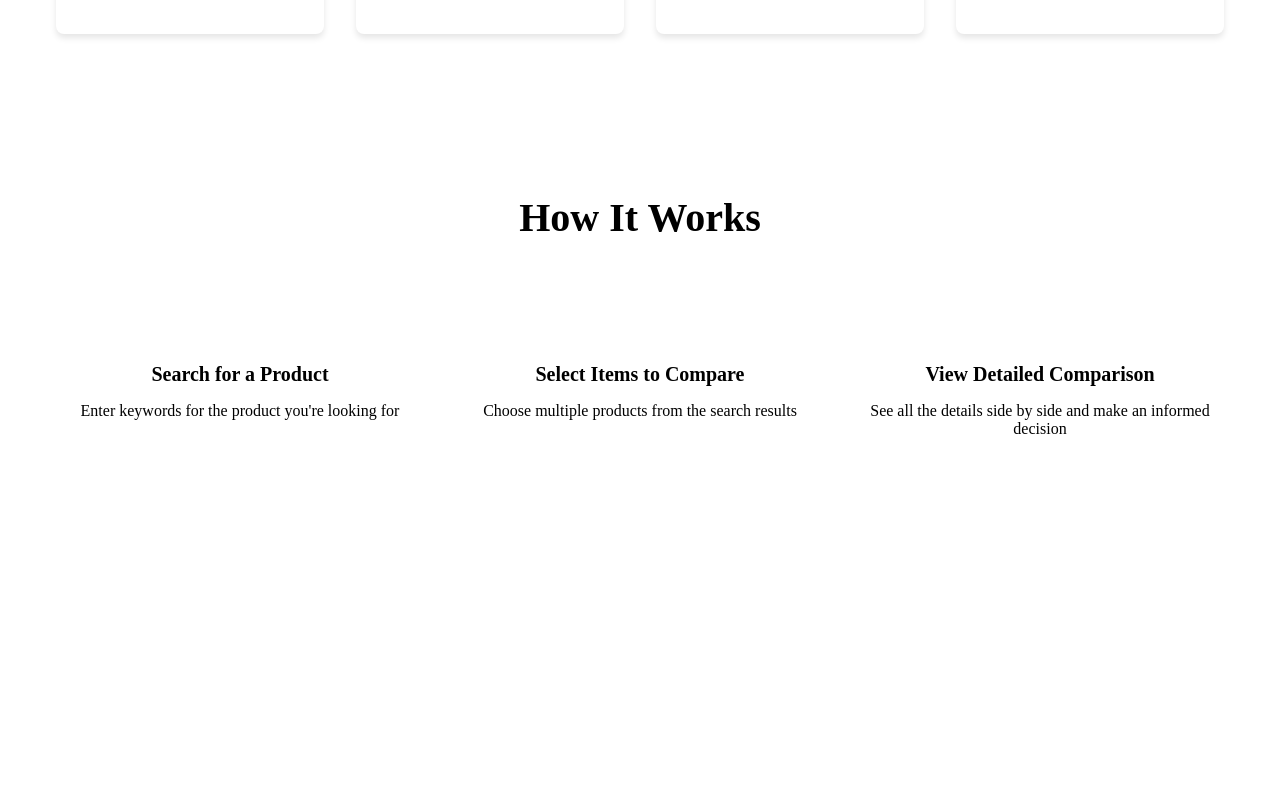
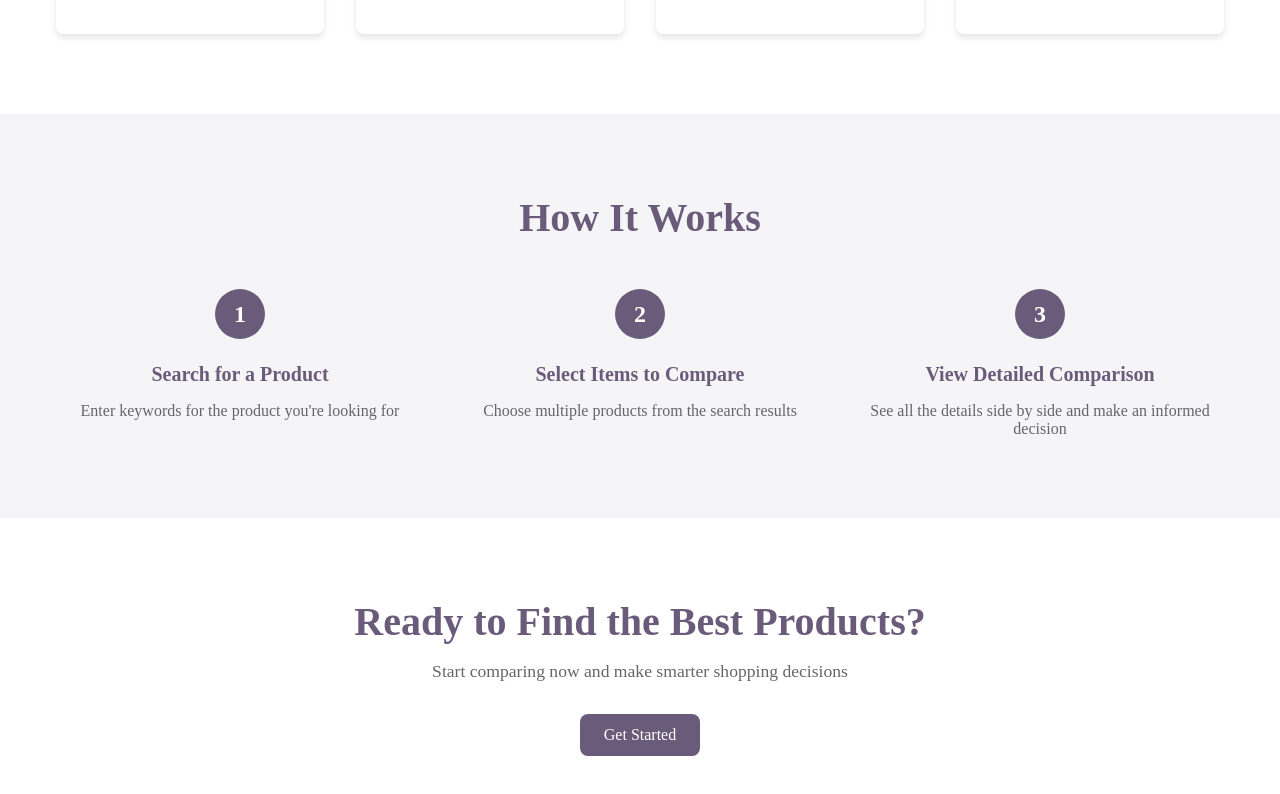
Before and after one commit to viruchafale/Zayvo, a React (Vite) app in the folder zayvo/: page /search in a window 1280 px wide. Shown: the part 1144-1938 px from the top of the page. Before the commit the page ends 1662 px from the top, so only its background shows below. Built offline with nearby package versions, Linux system fonts and the light colour scheme.

Commit message:
added the footer and trying to add routing

```diff
--- a/zayvo/src/pages/Search/Search.css
+++ b/zayvo/src/pages/Search/Search.css
@@ -10,15 +10,16 @@
 
 .searchPage h1 {
     font-size: 2rem;
-    margin-bottom: 2rem;
+    margin-bottom: 1rem;
     color:#6b5b7a;
+    margin-left: 2rem; ;
 }
 
 
 .searchForm{
     display: flex;
     gap: 1rem;
-    margin-bottom: 2rem;
+    margin: 2rem;
 
 }
 .searchInput {
@@ -37,7 +38,7 @@
     transition: all 0.3s ease;
     border: none;
     font-size: 1rem;
-  }
+}
 
 .btn-primary {
 background-color:#6b5b7a;
@@ -46,3 +47,8 @@ color: white;
 .btn-primary:hover {
     background-color: #4c3c5b;
 }
+
+.searchContainer p{
+    text-align: center;
+    margin-top: 2rem;
+}
--- a/zayvo/src/pages/Search/Search.jsx
+++ b/zayvo/src/pages/Search/Search.jsx
@@ -5,7 +5,7 @@ const Search = () => {
   return (
     <>
         <div className="searchPage">
-            <div className="container">
+            <div className="searchContainer">
                 <h1>Search Products</h1>
                 <br />
                 <form className='searchForm'>
@@ -16,6 +16,7 @@ const Search = () => {
                         Search
                     </button>
                 </form>
+                <p>Search for products to compare prices, features, and more.</p>
             </div>
         </div>
     </>
--- a/zayvo/src/pages/landing_page/LandingPage.css
+++ b/zayvo/src/pages/landing_page/LandingPage.css
@@ -139,7 +139,7 @@ color:#6b5b7a;
 
 .howItWorks {
     padding: 5rem 0;
-    background-color: var(--secondary-color);
+    background-color: #f5f5f7;
 }
 .howItWorksContainer{
     width: 100%;
@@ -151,7 +151,7 @@ color:#6b5b7a;
 .howItWorks h2 {
     font-size: 2.5rem;
     margin-bottom: 3rem;
-    color: var(--primary-color);
+    color: #6b5b7a;
 }
 
 .stepsContainer {
@@ -169,7 +169,7 @@ color:#6b5b7a;
 .stepNumber {
     width: 50px;
     height: 50px;
-    background-color: var(--primary-color);
+    background-color: #6b5b7a;
     color: white;
     border-radius: 50%;
     display: flex;
@@ -183,9 +183,34 @@ color:#6b5b7a;
 .step h3 {
     font-size: 1.25rem;
     margin-bottom: 1rem;
-    color: var(--primary-color);
+    color: #6b5b7a;
 }
 
 .step p {
-color: var(--text-light);
+    color: #666666;
 }
+
+.ctaContainer{
+    width: 100%;
+    max-width: 1200px;
+    margin: 0 auto;
+    padding: 0 1rem;
+}
+
+.cta {
+    padding: 5rem 0;
+    text-align: center;
+    background-color: white;
+}
+
+.cta h2 {
+    font-size: 2.5rem;
+    margin-bottom: 1rem;
+    color: #6b5b7a;
+}
+
+.cta p {
+    font-size: 1.1rem;
+    color: #666666;
+    margin-bottom: 2rem;
+}
--- a/zayvo/src/pages/landing_page/LandingPage.jsx
+++ b/zayvo/src/pages/landing_page/LandingPage.jsx
@@ -69,7 +69,17 @@ const LandingPage = () => {
                 </div>
             </div>
             </div>
-      </section>
+        </section>
+        <section className="cta">
+            <div className="ctaContainer">
+                <h2>Ready to Find the Best Products?</h2>
+                <p>Start comparing now and make smarter shopping decisions</p>
+                <button className="btn btn-primary">
+                    Get Started
+                </button>
+
+            </div>
+        </section>
 
 
     </>
```
Also changed, not shown: zayvo/src/App.jsx (+14 -0 lines), zayvo/src/components/Footer.css (+73 -0 lines), zayvo/src/components/Footer.jsx (+60 -0 lines), zayvo/src/pages/Compare/comapre.css (added), zayvo/src/pages/Home/Home.css (added).
